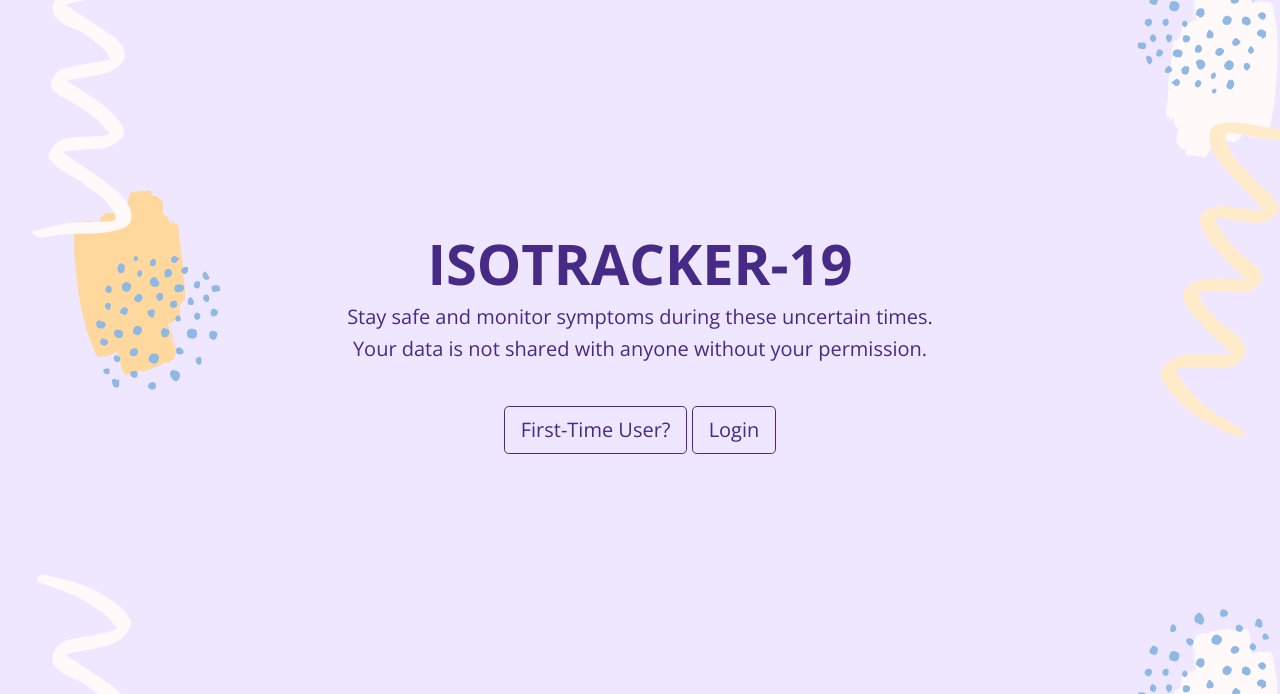
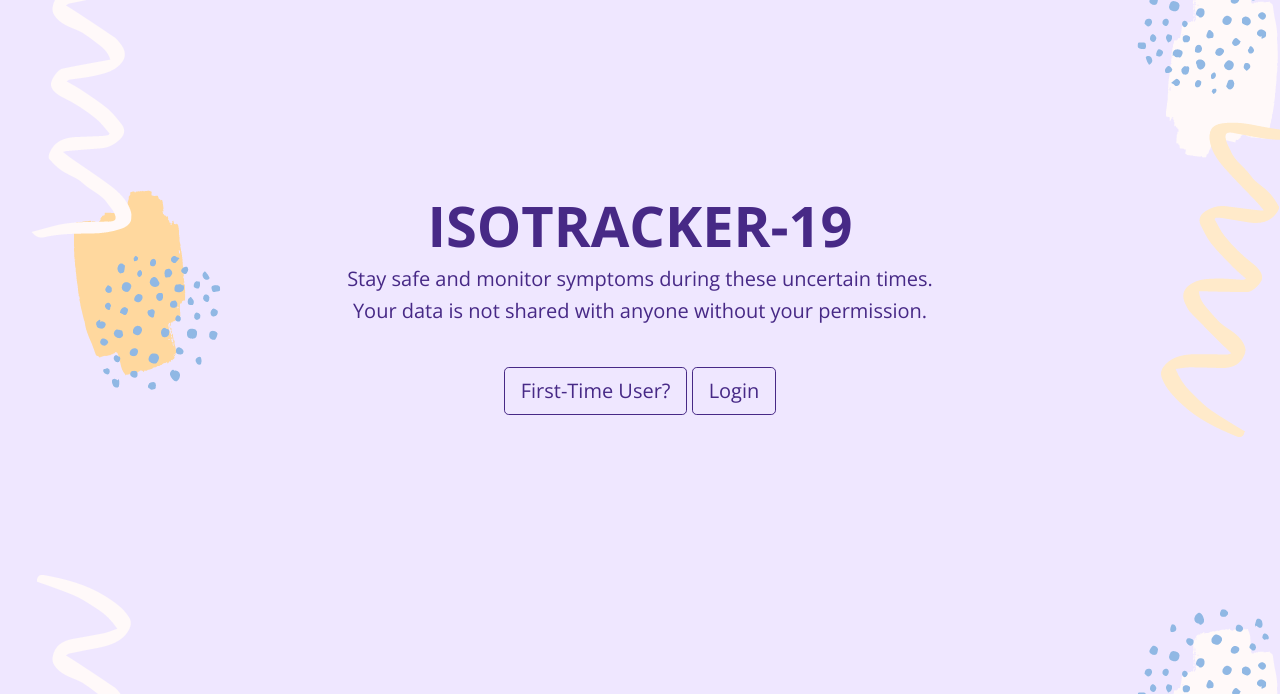
Before and after one commit to bekahma/isotracker-19, a Flask app: page / in a window 1280 px wide. Shown: the part 179-873 px from the top of the page. Run offline with Flask 2, Linux system fonts and the light colour scheme; some libraries are stand-ins or nearby versions.

Commit message:
minor formatting changes

```diff
--- a/static/css/styles.css
+++ b/static/css/styles.css
@@ -26,7 +26,7 @@ nav {
 }
 
 .landing {
-    margin-top: 18%;
+    margin-top: 15%;
     margin-bottom: 22%;
     align-items: center;
 }
@@ -48,9 +48,11 @@ nav {
     margin-left: 5%;
     margin-right: 5%;
 }
+
 #container{
     text-align: center;
 }
+
 .features {
     margin-top: 12%;
     margin-bottom: 12%;
```
